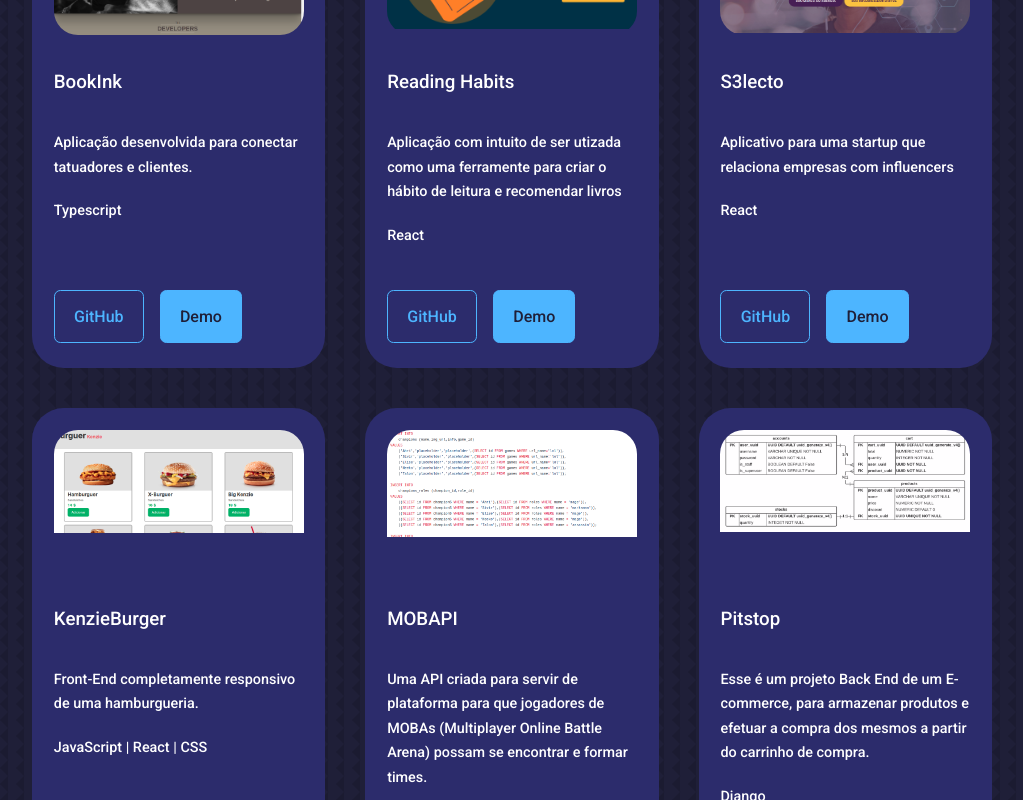
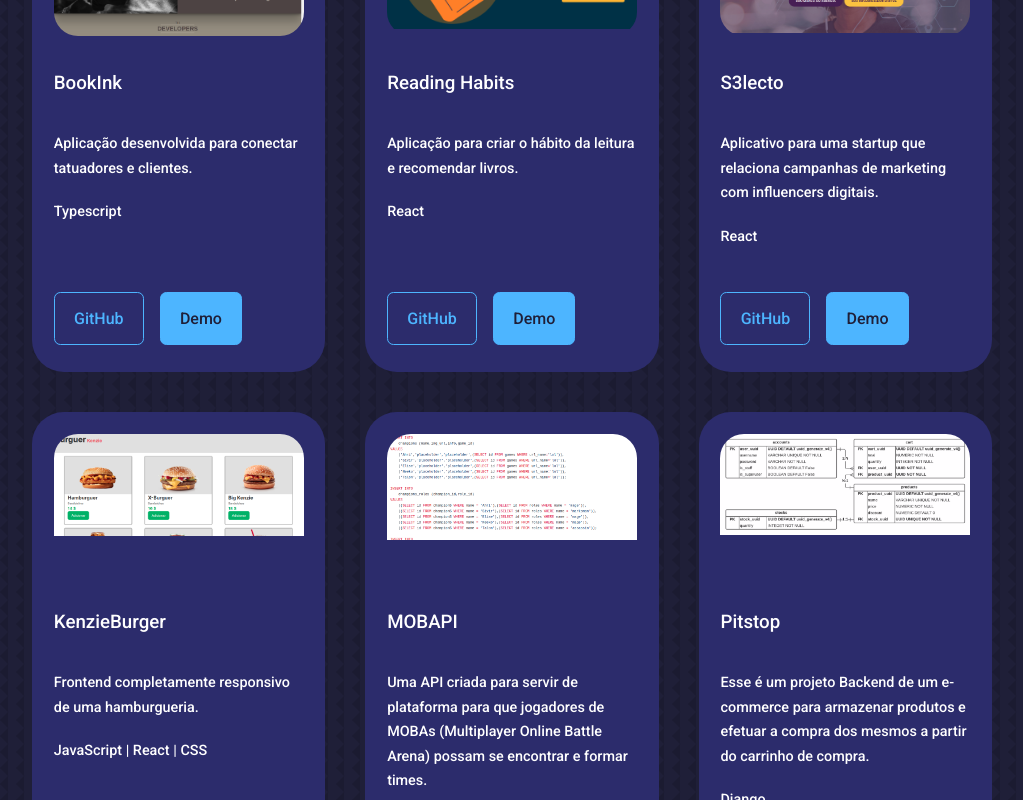
Before and after one commit to joao-pillon/portfolio, a React (Create React App) app: page / in a window 1280 px wide. Shown: the part 2040-2840 px from the top of the page, without its empty margins (128-1151 px from the left). Built offline with nearby package versions, Linux system fonts and the light colour scheme.

Commit message:
fix: dots

```diff
--- a/src/components/portfolio/Portfolio.jsx
+++ b/src/components/portfolio/Portfolio.jsx
@@ -25,7 +25,7 @@ const Portfolio = () => {
       title: 'Reading Habits',
       img: IMG2,
       description:
-        'Aplicação com intuito de ser utizada como uma ferramente para criar o hábito de leitura e recomendar livros',
+        'Aplicação para criar o hábito da leitura e recomendar livros.',
       technologies: 'React',
       link: 'https://habits-jpedrofp.vercel.app/',
       github: 'https://github.com/joao-pillon/habits',
@@ -34,7 +34,7 @@ const Portfolio = () => {
       id: 3,
       title: 'S3lecto',
       img: IMG3,
-      description: 'Aplicativo para uma startup que relaciona empresas com influencers',
+      description: 'Aplicativo para uma startup que relaciona campanhas de marketing com influencers digitais.',
       technologies: 'React',
       link: 'https://s3lecto.com',
       github: 'https://github.com/joao-pillon/s3lecto',
@@ -44,7 +44,7 @@ const Portfolio = () => {
       title: 'KenzieBurger',
       img: IMG4,
       description:
-        'Front-End completamente responsivo de uma hamburgueria.',
+        'Frontend completamente responsivo de uma hamburgueria.',
       technologies: 'JavaScript | React | CSS',
       link: 'https://github.com/Kenzie-Academy-Brasil-Developers/react-entrega-s1-hamburgueria-da-kenzie-jpedrofp',
       github: 'https://hamburgueria-jpedrofp.vercel.app/',
@@ -64,7 +64,7 @@ const Portfolio = () => {
       title: 'Pitstop',
       img: IMG6,
       description:
-        'Esse é um projeto Back End de um E-commerce, para armazenar produtos e efetuar a compra dos mesmos a partir do carrinho de compra.',
+        'Esse é um projeto Backend de um e-commerce para armazenar produtos e efetuar a compra dos mesmos a partir do carrinho de compra.',
       technologies: 'Django',
       link: 'https://github.com/matheus-araujo-cunha/pit-stop/',
       github: 'https://pitstop-api.herokuapp.com/',
```
